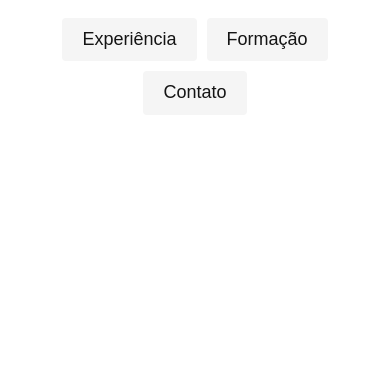
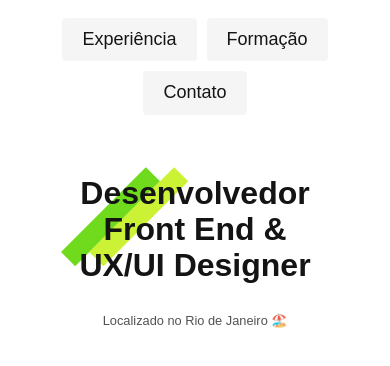
Before and after one commit to MiguelOCoelho/Portfolio-Project-Origamid, a plain HTML site: page index.html in a window 390 px wide. Shown: the part 80-446 px from the top of the page. Drawn offline with Linux system fonts and the light colour scheme.

Commit message:
Website Introduction Ready

```diff
--- /dev/null
+++ b/css/introducao.css
@@ -0,0 +1,90 @@
+.introducao {
+  max-width: 1200px;
+  padding: 40px 20px;
+  margin: 0 auto;
+  display: grid;
+  grid-template-columns: 1fr 2fr;
+  gap: 100px;
+  align-items: center;
+}
+
+.introducao h1 {
+  font-size: 4.5rem;
+  line-height: 1.125;
+  margin-bottom: 1.875rem;
+  position: relative;
+}
+
+.introducao h1::before {
+  content: "";
+  display: block;
+  width: 130px;
+  height: 100px;
+  background: url('../imgs/detalhe.svg') no-repeat center;
+  position: absolute;
+  top: -15px;
+  left: -40px;
+  z-index: -1;
+}
+
+.introducao p {
+  font-size: 1.5rem;
+  color: #525252;
+}
+
+@media (max-width: 1000px) {
+  .introducao h1 {
+    font-size: 3rem;
+  }
+
+  .introducao h1::before {
+    width: 66px;
+    height: 52px;
+    left: -16px;
+    top: 0px;
+  }
+}
+
+@media (max-width: 800px) {
+  .introducao {
+    grid-template-columns: 1fr 1fr;
+    gap: 40px;
+  }
+
+  .introducao h1 {
+    font-size: 2rem;
+  }
+
+  .introducao h1::before {
+    width: 30px;
+    height: 10px;
+    left: 1px;
+    top: -8px;
+  }
+}
+
+@media (max-width: 400px) {
+  .introducao {
+    grid-template-columns: 1fr;
+    justify-content: center;
+  }
+
+  .introducao img {
+    display: none;
+  }
+
+  .introducao h1 {
+    text-align: center;
+  }
+
+  .introducao h1::before {
+    width: 130px;
+    height: 100px;
+    left: 40px;
+  }
+
+  .introducao p {
+    font-size: 0.8rem;
+    text-align: center;
+  }
+}
--- a/css/style.css
+++ b/css/style.css
@@ -1,2 +1,3 @@
 @import './global.css';
 @import './header.css';
+@import './introducao.css';
--- a/index.html
+++ b/index.html
@@ -22,8 +22,12 @@
       </nav>
     </header>
 
-    <main>
-      <section></section>
+    <main class="introducao">
+      <img src="./imgs/perfil.jpg" alt="Lobo Cinza">
+      <div>
+        <h1>Desenvolvedor<br>Front End &<br>UX/UI Designer</h1>
+        <p>Localizado no Rio de Janeiro 🏖️</p>
+      </div>
     </main>
 
     <footer>
```
